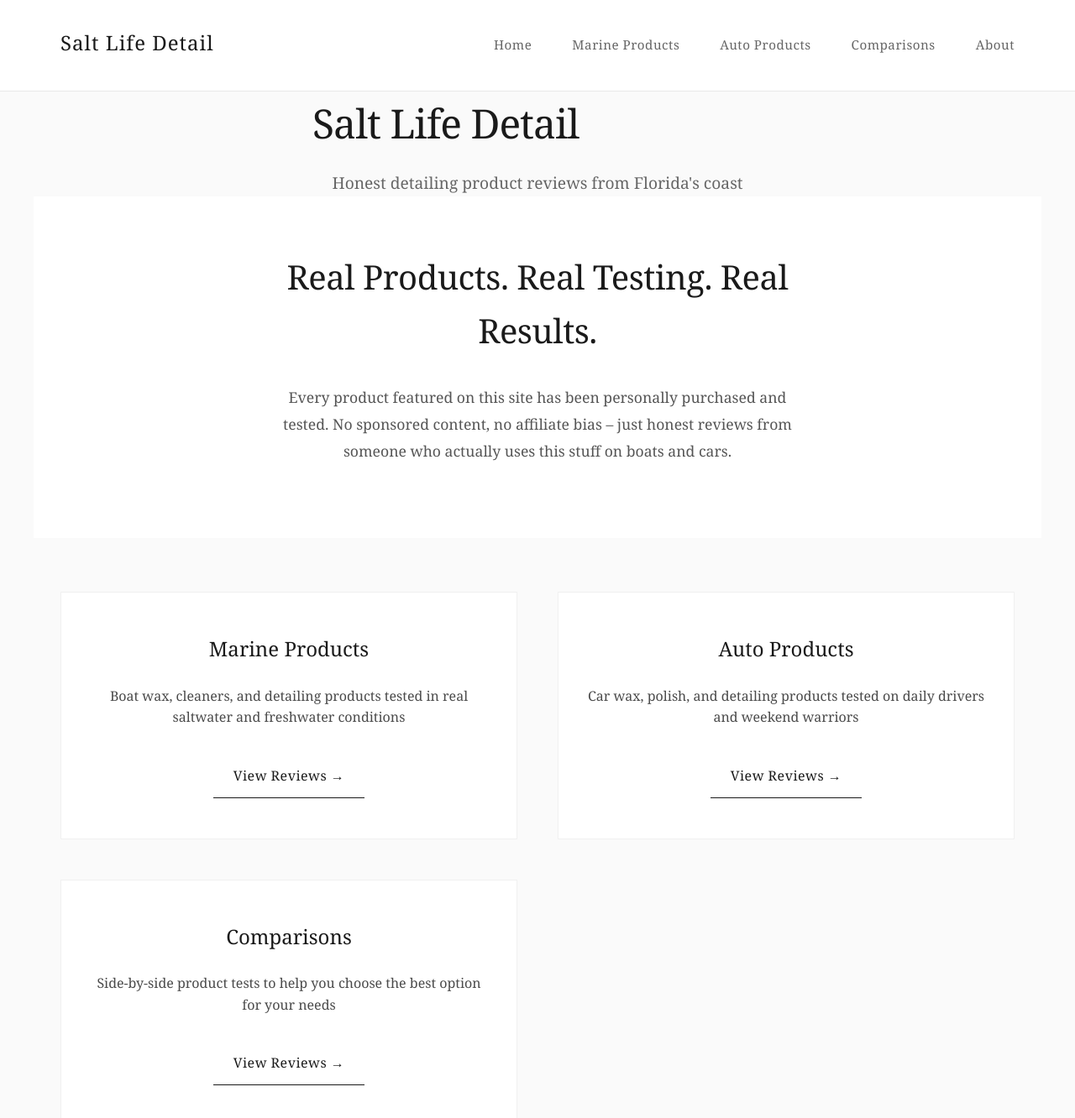
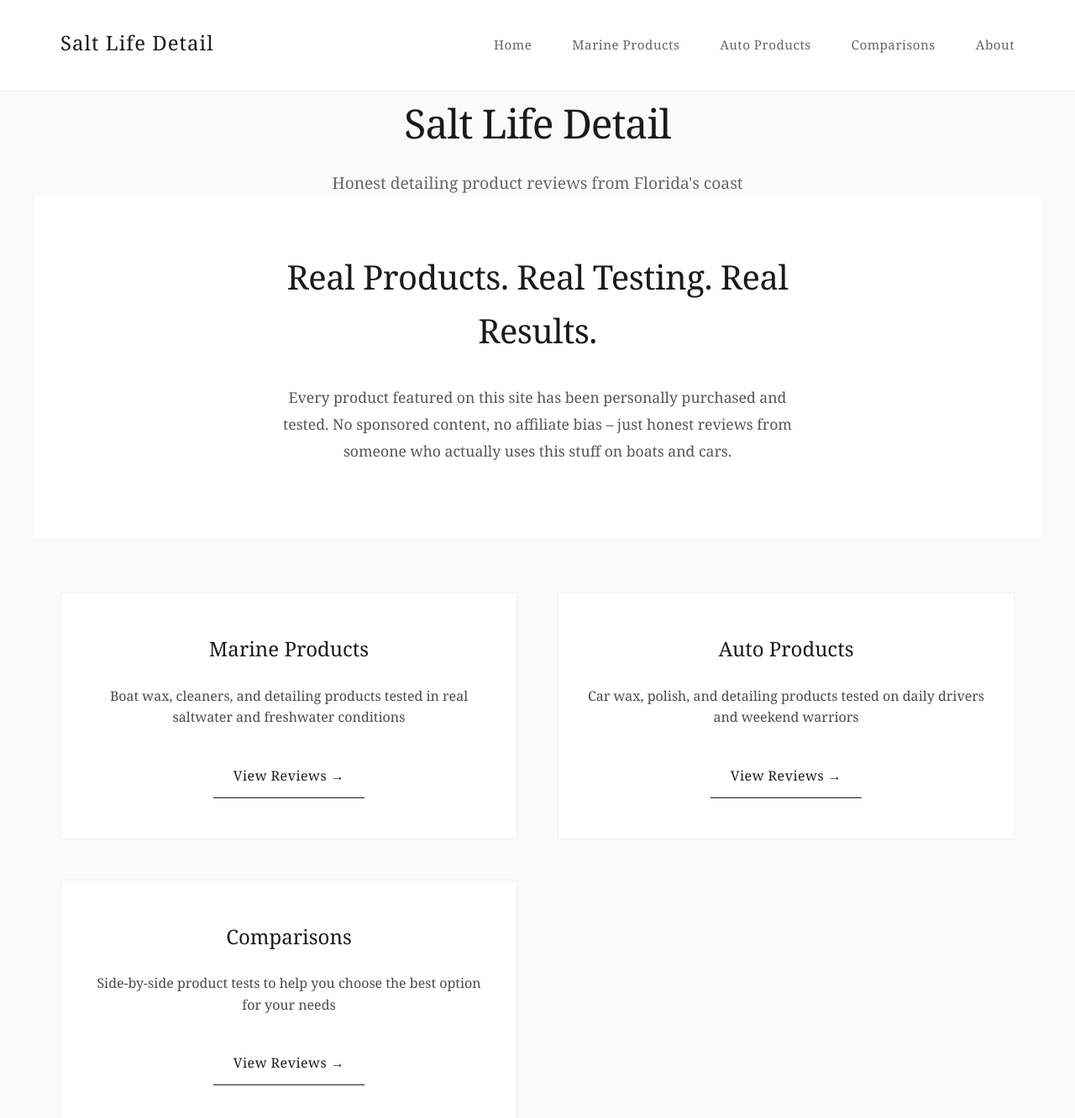
Before and after one commit to landwehr72/shine-shield-reviews.github.io, a Jekyll site: the page built from index.html, in a window 1280 px wide and 1400 px high. Shown: the top 1332 px of the window at 84% size. Built offline with Jekyll 4.4.1, drawn with Linux system fonts in a browser that asks for light colours.

Commit message:
Update main.css

```diff
--- a/assets/css/main.css
+++ b/assets/css/main.css
@@ -672,3 +672,35 @@
     padding: 2rem 1.5rem;
   }
 }
+/* FORCE HERO CENTERING - FINAL FIX */
+.hero {
+  position: relative !important;
+  left: 50% !important;
+  transform: translateX(-50%) !important;
+  width: 100vw !important;
+  margin-left: 0 !important;
+  margin-right: 0 !important;
+  padding-left: 0 !important;
+  padding-right: 0 !important;
+}
+
+.hero-content {
+  position: relative !important;
+  left: 0 !important;
+  transform: none !important;
+  width: 100% !important;
+  max-width: 600px !important;
+  margin: 0 auto !important;
+  padding: 0 2rem !important;
+  text-align: center !important;
+}
+
+.hero h1 {
+  width: 100% !important;
+  text-align: center !important;
+  margin: 0 auto 1.5rem auto !important;
+  padding: 0 !important;
+  position: relative !important;
+  left: 0 !important;
+  right: 0 !important;
+}
```
